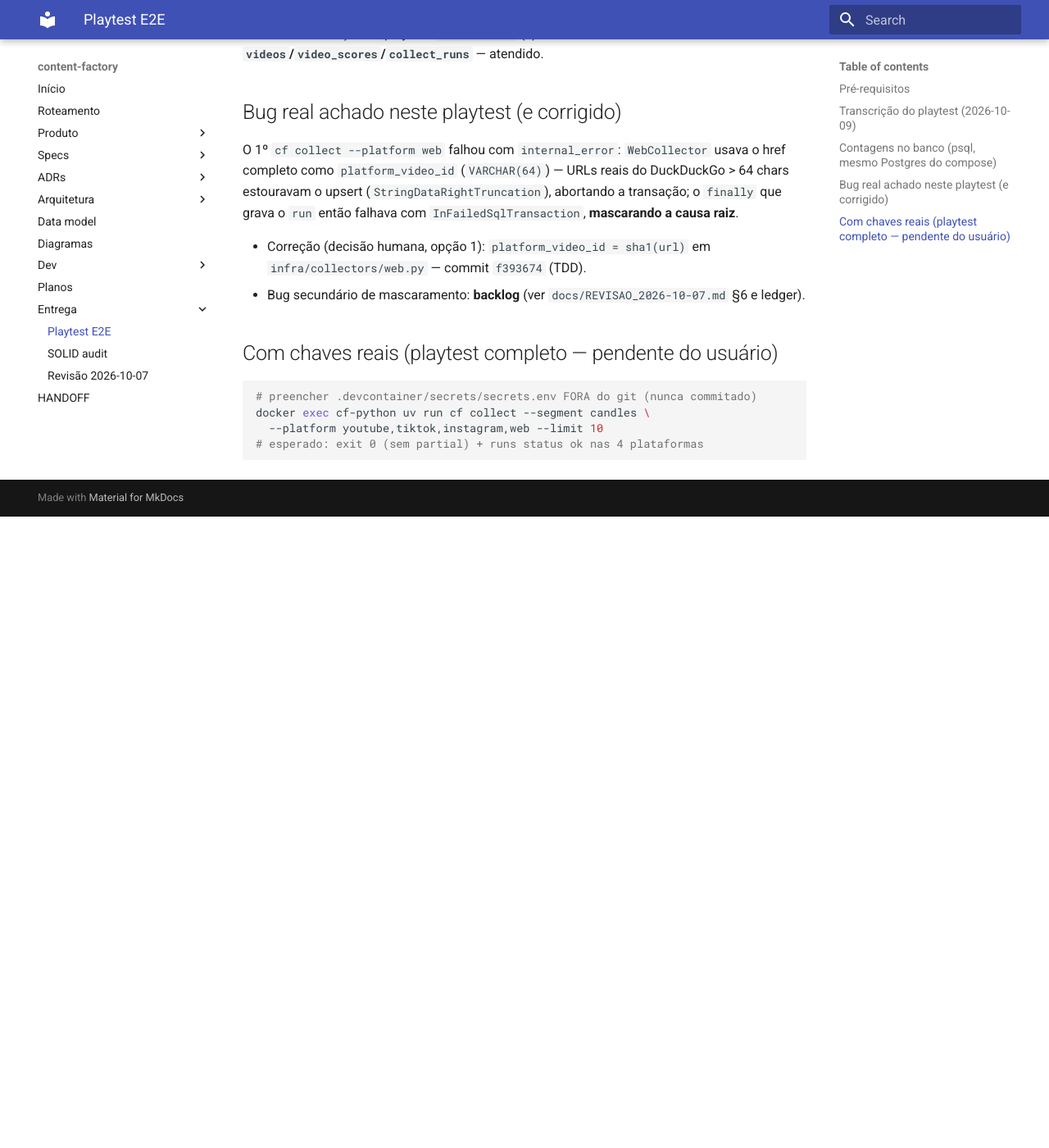
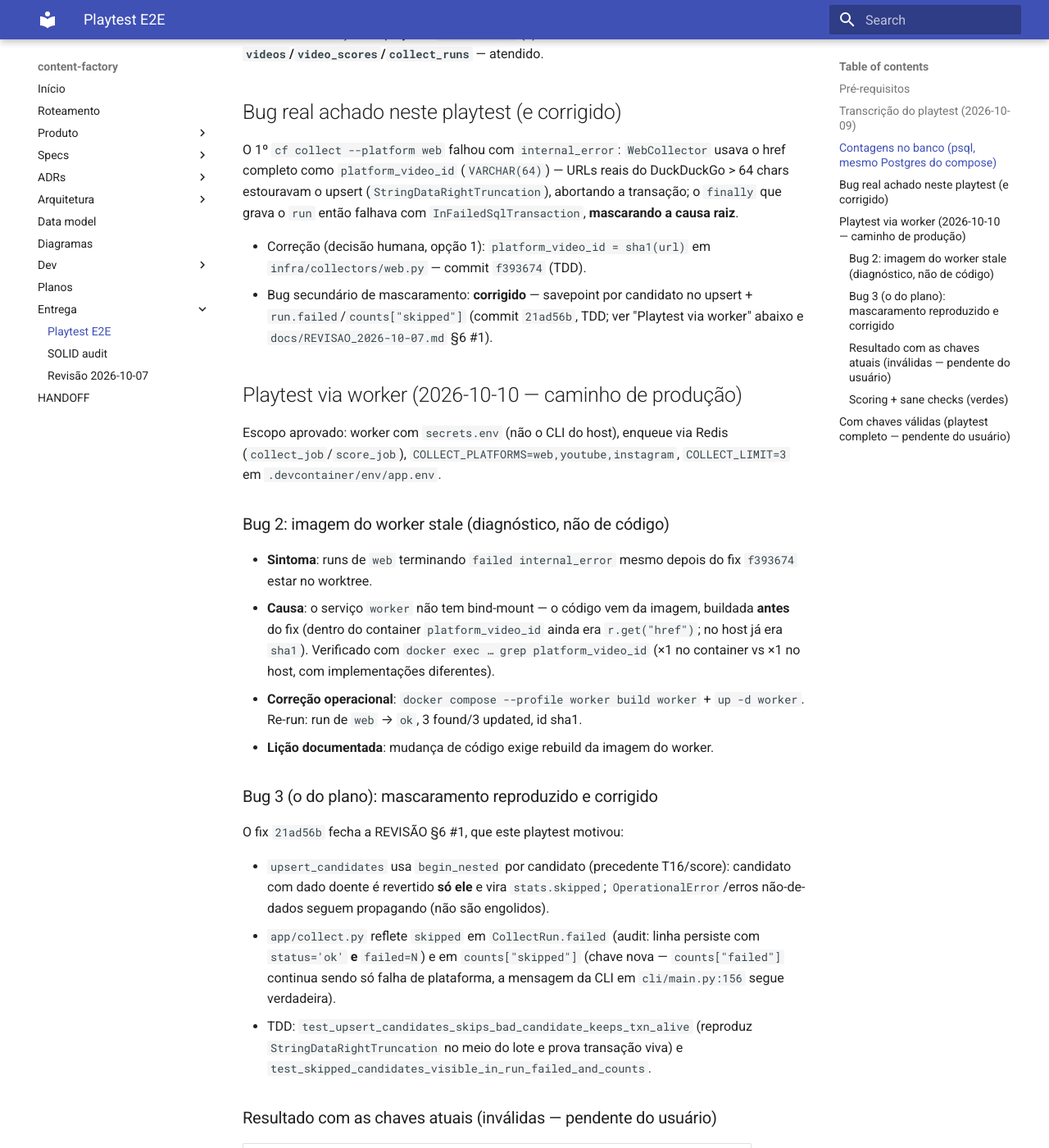
Before and after one commit to leonardodg/content-factory, an MkDocs documentation site: the page built from docs/PLANO_TESTE_E2E.md, in a window 1280 px wide and 1400 px high, scrolled down 1684 px. Shown: the whole window at 82% size. Built offline with MkDocs 1.6.1 and Material for MkDocs 9.7.7, drawn with Linux system fonts in a browser that asks for light colours; before the commit the page ends 2314 px from its top, so only the background shows below that; some of the changed text lies outside the part shown.

Commit message:
docs: evidencia playtest via worker, fecha REVISAO #1 e deferrals do review
PLANO_TESTE_E2E: playtest 2026-10-10 via worker (caminho de producao) —
imagem stale exigiu --build; web ok com sha1; scoring scored=7; sane checks
(chave/token nao vazam, lock sem orfao, TTL ok); chaves YouTube/Instagram
invalidas com diagnostico e acao pendente do usuario.

REVISAO §6 #1 e §8 #3: corrigidos (21ad56b). HANDOFF: PR #2 pronto, branch de
fix pronta, playtest worker executado. Plano: secao de review com deferrals.

````diff
--- a/docs/HANDOFF.md
+++ b/docs/HANDOFF.md
@@ -5,12 +5,16 @@
 
 ## 🔄 EM ANDAMENTO
 
-- **PR de entrega**: [#1 — Fundação + coletores + banco (frentes 1-2 do PRD)](https://github.com/leonardodg/content-factory/pull/1),
-  branch `update/fundacao-2026-10-07` → `main`.
-  CI (`ci.yml` + `docs.yml`) deve estar verde antes do merge; pós-merge:
-  apagar branch local + remota (contrato do plano Task 18).
+- **PR #2** `docs/manual-operacao` → `main`: manual de operação 8 capítulos
+  (CI verde, MERGEABLE, aprovado em review — aguarda merge humano; pós-merge:
+  apagar branches). *Obs.: este branch também edita HANDOFF/PLANO_TESTE_E2E —
+  resolver conflito de merge se os dois entrarem.*
+- **Branch `fix/collect-upsert-savepoint`** (parte do playtest worker):
+  fix REVISÃO §6 #1 (`21ad56b`) + bumps de tooling (`57bbc23`, `c7e6712`) +
+  ajustes de review (`skipped` separado de `failed`, smoke por `id`) —
+  review "With fixes" aplicado; gates verde; **pronto para PR/merge humano**.
 
-## ✅ CONCLUÍDO (sessão 2026-10-07 → 2026-10-09)
+## ✅ CONCLUÍDO (sessão 2026-10-07 → 2026-10-10)
 
 - [x] Fase 0 (brain/spec/ADRs/PRD/plano 18 tasks): commits `5f9b4ef`,
   `2c80bde`, `4b81c65`, `2276254`
@@ -31,12 +35,17 @@
 - [x] **Bug real do playtest E2E corrigido** (decisão humana opção 1):
   `WebCollector` usava URL cheia como `platform_video_id` >
   `VARCHAR(64)` → abortava collect; agora `sha1(url)` (`f393674`, TDD)
+- [x] **REVISÃO §6 #1 corrigido** (2026-10-10, `21ad56b`, TDD): savepoint por
+  candidato no upsert (não mata mais a transação inteira; `skipped` visível em
+  `CollectRun.failed` e `counts["skipped"]`); review da branch "With fixes"
+  aplicado (2 Important + 1 Minor)
 - [x] Playtest E2E real (compose de pé): `cf collect` (web ok=3;
   multi-plataforma partial yt/tt/ig=failed com chaves vazias) →
   `cf score` `scored=7` → `cf status` — transcrição em
   `docs/PLANO_TESTE_E2E.md`
 - [x] Auditorias finais: `docs/SOLID_AUDIT.md` (GO) +
-  `docs/REVISAO_2026-10-07.md` (GO, 6 findings: 2 corrigidos, 4 backlog)
+  `docs/REVISAO_2026-10-07.md` (GO, 6 findings: 1 corrigido no branch de fix,
+  4 backlog, 1 deferido)
 - [x] Gates finais (2026-10-09, com evidência): pytest 119 passed (+
   TEST_DATABASE_URL), e2e 4 passed, ruff check/format 0, pyright strict 0,
   bandit exit 0, `alembic check` ok, pip-audit 0 vulns, privacy ok (142
@@ -45,13 +54,16 @@
 ## ⛔ O que falta (próximos passos aprovados)
 
 1. **CI verde no PR** → merge em `main` → apagar branches local+remota
-2. **Issues pós-merge** (backlog da REVISAO §6): mascaramento de erro no
-   `finally` do collect (#1 alta), lock token (#2 alta), INCR+EXPIRE (#3),
-   detalhe de erro do score (#4)
-3. **Playtest com chaves reais**: preencher
-   `.devcontainer/secrets/secrets.env` (fora do git) e rodar
-   `cf collect --platform youtube,tiktok,instagram,web` (ver
-   `docs/PLANO_TESTE_E2E.md`)
+2. **Issues pós-merge** (backlog da REVISAO §6, exceto #1 — corrigido em
+   `21ad56b`): lock token (#2 alta), INCR+EXPIRE (#3), detalhe de erro do
+   score (#4)
+3. **Playtest worker (caminho de produção) executado 2026-10-10**: web
+   `ok` (sha1), scoring `scored=7`, sane checks verdes; **bug de imagem
+   stale** do worker diagnosticado (worker sem bind-mount → `--build`
+   obrigatório após mudança de código). **Pendente do usuário**: chaves
+   válidas — `YOUTUBE_API_KEY` atual inválida (53ch `AQ.A`; esperado
+   `AIzaSy…` 39ch) e `INSTAGRAM_ACCESS_TOKEN` não parseável (32ch; long-lived
+   ~180ch) → ver `docs/PLANO_TESTE_E2E.md` §"Playtest via worker"
 4. Fase de IA (replication/production + renormalização de pesos) e spec de
    segurança TOCTOU — próximos planos, não desta entrega
 
--- a/docs/PLANO_TESTE_E2E.md
+++ b/docs/PLANO_TESTE_E2E.md
@@ -85,14 +85,86 @@ O 1º `cf collect --platform web` falhou com `internal_error`:
 
 - Correção (decisão humana, opção 1): `platform_video_id = sha1(url)` em
   `infra/collectors/web.py` — commit `f393674` (TDD).
-- Bug secundário de mascaramento: **backlog** (ver
-  `docs/REVISAO_2026-10-07.md` §6 e ledger).
+- Bug secundário de mascaramento: **corrigido** — savepoint por candidato no
+  upsert + `run.failed`/`counts["skipped"]` (commit `21ad56b`, TDD; ver
+  "Playtest via worker" abaixo e `docs/REVISAO_2026-10-07.md` §6 #1).
 
-## Com chaves reais (playtest completo — pendente do usuário)
+## Playtest via worker (2026-10-10 — caminho de produção)
+
+Escopo aprovado: worker com `secrets.env` (não o CLI do host), enqueue via
+Redis (`collect_job`/`score_job`), `COLLECT_PLATFORMS=web,youtube,instagram`,
+`COLLECT_LIMIT=3` em `.devcontainer/env/app.env`.
+
+### Bug 2: imagem do worker stale (diagnóstico, não de código)
+
+- **Sintoma**: runs de `web` terminando `failed internal_error` mesmo depois
+  do fix `f393674` estar no worktree.
+- **Causa**: o serviço `worker` não tem bind-mount — o código vem da imagem,
+  buildada **antes** do fix (dentro do container `platform_video_id` ainda era
+  `r.get("href")`; no host já era `sha1`). Verificado com
+  `docker exec … grep platform_video_id` (×1 no container vs ×1 no host, com
+  implementações diferentes).
+- **Correção operacional**: `docker compose --profile worker build worker` +
+  `up -d worker`. Re-run: run de `web` → `ok`, 3 found/3 updated, id sha1.
+- **Lição documentada**: mudança de código exige rebuild da imagem do worker.
+
+### Bug 3 (o do plano): mascaramento reproduzido e corrigido
+
+O fix `21ad56b` fecha a REVISÃO §6 #1, que este playtest motivou:
+
+- `upsert_candidates` usa `begin_nested` por candidato (precedente T16/score):
+  candidato com dado doente é revertido **só ele** e vira `stats.skipped`;
+  `OperationalError`/erros não-de-dados seguem propagando (não são engolidos).
+- `app/collect.py` reflete `skipped` em `CollectRun.failed` (audit: linha
+  persiste com `status='ok'` **e** `failed=N`) e em `counts["skipped"]`
+  (chave nova — `counts["failed"]` continua sendo só falha de plataforma, a
+  mensagem da CLI em `cli/main.py:156` segue verdadeira).
+- TDD: `test_upsert_candidates_skips_bad_candidate_keeps_txn_alive` (reproduz
+  `StringDataRightTruncation` no meio do lote e prova transação viva) e
+  `test_skipped_candidates_visible_in_run_failed_and_counts`.
+
+### Resultado com as chaves atuais (inválidas — pendente do usuário)
+
+| Plataforma | Run | Resultado | Diagnóstico |
+|---|---|---|---|
+| web | 66 | `ok` (3 found, 3 updated, sha1) | caminho verde |
+| youtube | 64 | `failed` `upstream_changed` | key inválida (ver abaixo) |
+| instagram | 65 | `failed` `auth_expired` | token não parseável (ver abaixo) |
+
+- **YouTube** (`YOUTUBE_API_KEY`, 53 chars, prefixo `AQ.A`): Google recusa —
+  geocoding "provided API key is invalid"; YouTube/CustomSearch `401 API keys
+  are not supported by this API`. Formato esperado de key de navegador:
+  `AIzaSy…` (39 chars). **Ação**: criar key nova no Google Cloud Console
+  (habilitar YouTube Data API v3).
+- **Instagram** (`INSTAGRAM_ACCESS_TOKEN`, 32 chars): Graph API `400 Cannot
+  parse access token`. Token long-lived real tem ~180 chars. **Ação**: copiar
+  o token completo (Graph API Explorer / System User, escopo `instagram_basic`).
+- **TikTok**: pulado por design (sem `ms_token`, spec §8).
+
+### Scoring + sane checks (verdes)
+
+- `score_job` no worker → `{'ok': True, 'scored': 7}`; 7 linhas em
+  `video_scores` (títulos reais, `viral_score` 0–25).
+- `cf status --segment candles` → `{"ok": true, "runs": {"ok": 3, "failed": 5}}`.
+- Sane checks: 0 vazamento de chave/token nos logs do worker; nenhum lock
+  órfão (`collect:candles` liberado); `cf:rl:youtube` com TTL; 0 jobs failed
+  no container após o fix.
+
+## Com chaves válidas (playtest completo — pendente do usuário)
 
 ```bash
-# preencher .devcontainer/secrets/secrets.env FORA do git (nunca commitado)
-docker exec cf-python uv run cf collect --segment candles \
-  --platform youtube,tiktok,instagram,web --limit 10
-# esperado: exit 0 (sem partial) + runs status ok nas 4 plataformas
+# 1) corrigir secrets.env FORA do git: YOUTUBE_API_KEY (AIzaSy…) e
+#    INSTAGRAM_ACCESS_TOKEN (long-lived ~180 chars) + IG_USER_ID
+# 2) rebuild caso o código tenha mudado (worker não tem bind-mount!):
+docker compose -f .devcontainer/docker-compose.yml --profile worker build worker
+docker compose -f .devcontainer/docker-compose.yml --profile worker up -d worker
+# 3) re-rodar collect (via worker, caminho de produção):
+docker exec -i cf-python uv run python - <<'PY'
+from arq.connections import ArqRedis
+async def main():
+    r = ArqRedis.from_url("redis://redis:6379/0")
+    print(await r.enqueue_job("collect_job", "candles", ["web", "youtube", "instagram"], 3))
+import asyncio; asyncio.run(main())
+PY
+# esperado: runs status ok nas 3 plataformas; depois score_job scored >= 7
 ```
````
Also changed, not shown: docs/REVISAO_2026-10-07.md (+2 -2 lines), docs/ai-plans/2026-10-09-fix-collect-upsert-savepoint.md (+20 -0 lines).
